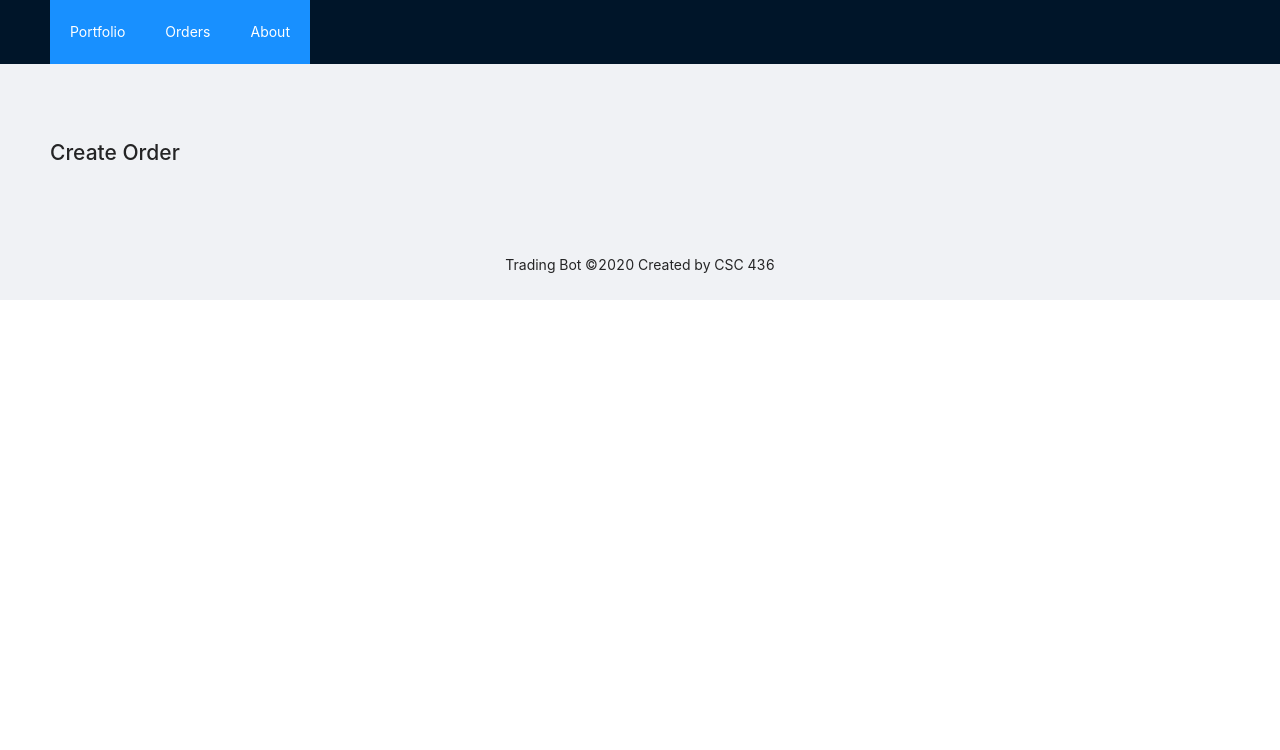
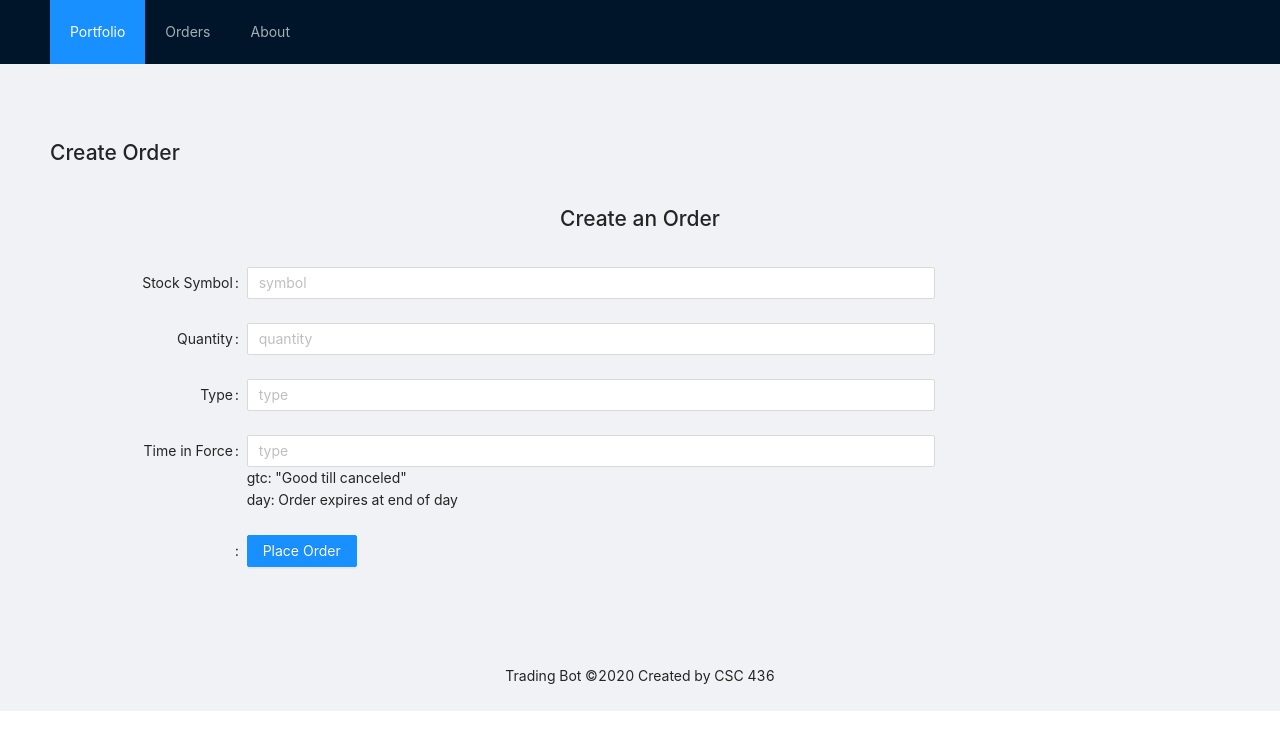
Before and after one commit to ChantzB/Django-Tradebot, a React (Create React App) app in the folder frontend/gui/: page /orders in a window 1280 px wide. Shown: the top 750 px of the page. Built offline with nearby package versions, Linux system fonts and the light colour scheme.

Commit message:
order page is up, form does not work properly yet

```diff
--- a/frontend/gui/src/App.js
+++ b/frontend/gui/src/App.js
@@ -5,9 +5,10 @@ import CustomLayout from './containers/layout';
 import PositionsList from './containers/PositionsListView';
 import OrderHistory from './containers/getOrderHistory';
 import AccountList from './containers/AccountView';
+import OrderFormView from './containers/createOrderView'
 import 'antd/dist/antd.css';
 import { Layout, Menu} from 'antd';
-const { Header, Footer, Content } = Layout;
+const { Header} = Layout;
 
 
 class App extends Component{
@@ -19,8 +20,8 @@ class App extends Component{
             <div className="logo" />
             <Menu theme="dark" mode="horizontal" defaultSelectedKeys={['1']}>
             <Menu.Item key="1"><Link to='/'>Portfolio</Link></Menu.Item>
-            <Menu.Item key="1"><Link to='/orders'>Orders</Link></Menu.Item>
-            <Menu.Item key="1"><Link to='/about'>About</Link></Menu.Item>
+            <Menu.Item key="2"><Link to='/orders'>Orders</Link></Menu.Item>
+            <Menu.Item key="3"><Link to='/about'>About</Link></Menu.Item>
             </Menu>
           </Header>
             <Route path="/" exact render= {
@@ -43,6 +44,8 @@ class App extends Component{
                 return (
                   <CustomLayout>
                     <h1>Create Order</h1>
+                    <br/>
+                    <OrderFormView />
                   </CustomLayout>
                 );
               }
--- /dev/null
+++ b/frontend/gui/src/components/OrderForm.js
@@ -0,0 +1,70 @@
+
+import React from 'react';
+import axios from 'axios';
+import {
+  Form,
+  Input,
+  Button,
+  Select,
+} from 'antd';
+
+class OrderForm extends React.Component {
+
+  handleFormSubmit = (event, requestType) => {
+    const symbol = event.target.elements.symbol.value;
+    const qty = event.target.elements.qty.value;
+    const type = event.target.elements.type.value;
+    const time_in_force = event.target.elements.time_in_force.value;
+
+    switch (requestType) {
+      case 'post':
+         return axios.post('http://127.0.0.1:8000/api/create_order/', {
+          symbol: symbol,
+          qty: qty,
+          side: 'buy',
+          type: type,
+          time_in_force: time_in_force
+        })
+        .then(res => console.log(res))
+        .catch(error => console.err(error));
+    }
+
+
+  }
+
+  render(){
+    return (
+      <div>
+        <h2><center>Create an Order</center></h2>
+        <br/>
+        <Form
+          onSubmit={(event) => this.handleFormSubmit(event, this.props.requestType)}
+          labelCol={{ span: 4 }}
+          wrapperCol={{ span: 14 }}
+          layout="horizontal"
+        >
+          <Form.Item label="Stock Symbol">
+            <Input name="symbol" placeholder="symbol"/>
+          </Form.Item>
+          <Form.Item label="Quantity">
+            <Input name="qty" placeholder="quantity"/>
+          </Form.Item>
+          <Form.Item label="Type">
+            <Input name="type" placeholder="type" />
+          </Form.Item>
+          <Form.Item label="Time in Force">
+            <Input name="time_in_force" placeholder="type" />
+            gtc: "Good till canceled" <br/>
+            day: Order expires at end of day
+          </Form.Item>
+          <Form.Item label=" ">
+            <Button type="primary" htmlType="submit">Place Order</Button>
+          </Form.Item>
+        </Form>
+      </div>
+    );
+  }
+};
+
+
+export default OrderForm;
--- a/frontend/gui/src/containers/AccountView.js
+++ b/frontend/gui/src/containers/AccountView.js
@@ -1,7 +1,7 @@
 import React from 'react';
 // import Account from '../components/Account';
 import axios from 'axios';
-import { Statistic, Row, Col, Button } from 'antd';
+import { Statistic, Row, Col} from 'antd';
 
 class AccountList extends React.Component{
 
--- a/frontend/gui/src/containers/PositionsListView.js
+++ b/frontend/gui/src/containers/PositionsListView.js
@@ -1,6 +1,6 @@
 import React from 'react';
 import axios from 'axios';
-import { List, Card, Table, columns } from 'antd';
+import { Table } from 'antd';
 
 
 class PositionsList extends React.Component{
--- /dev/null
+++ b/frontend/gui/src/containers/createOrderView.js
@@ -0,0 +1,18 @@
+import React from 'react';
+// import axios from 'axios';
+import OrderForm from '../components/OrderForm'
+
+
+class OrderFormView extends React.Component{
+
+    render() {
+        // const { account } = this.state;
+        return(
+        <div>
+            <OrderForm requestType="post"/>
+        </div>
+        )
+    }
+}
+
+export default OrderFormView
--- a/frontend/gui/src/containers/getOrderHistory.js
+++ b/frontend/gui/src/containers/getOrderHistory.js
@@ -1,6 +1,6 @@
 import React, { Component } from 'react';
 import axios from 'axios';
-import { Table, List, Column} from 'antd';
+import { Table} from 'antd';
 //const { Column, ColumnGroup } = Table;
 
 class OrderList extends Component {
```
